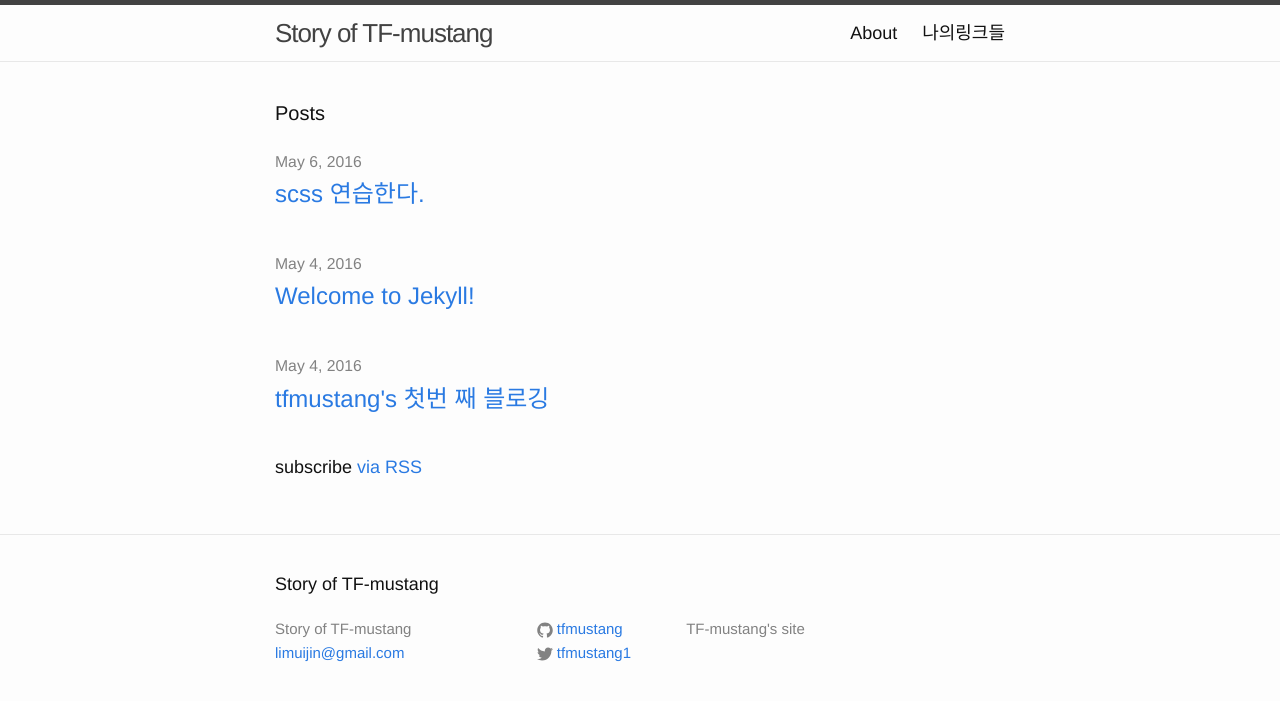
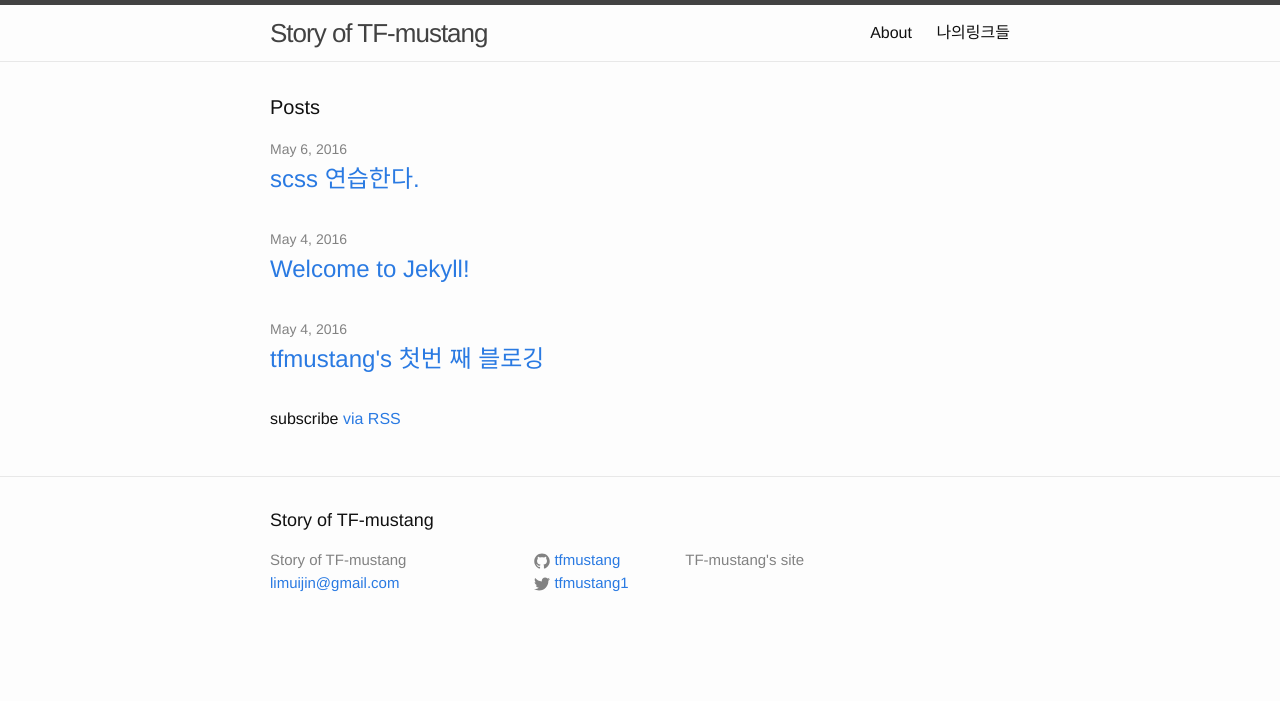
Before and after one commit to tfmustang/tfmustang.github.io, a Jekyll site: the page built from index.html, in a window 1280 px wide. Shown: the top 701 px of the page. Built offline with Jekyll 4.4.1, drawn with Linux system fonts in a browser that asks for light colours.

Commit message:
Update main.scss

```diff
--- a/css/main.scss
+++ b/css/main.scss
@@ -7,12 +7,12 @@
 
 // Our variables
 $base-font-family: "Helvetica Neue", Helvetica, Arial, sans-serif;
-$base-font-size:   18px;
+$base-font-size:   16px;
 $base-font-weight: 400;
 $small-font-size:  $base-font-size * 0.875;
-$base-line-height: 1.6;
+$base-line-height: 1.5;
 
-$spacing-unit:     35px;
+$spacing-unit:     30px;
 
 $text-color:       #111;
 $background-color: #fdfdfd;
```
